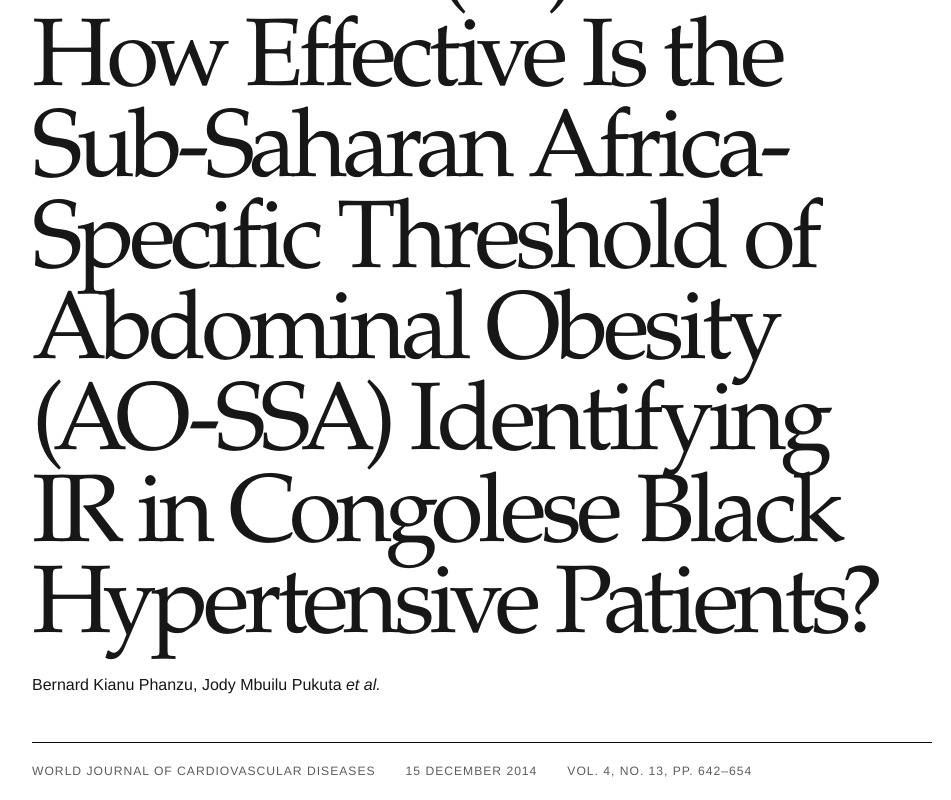
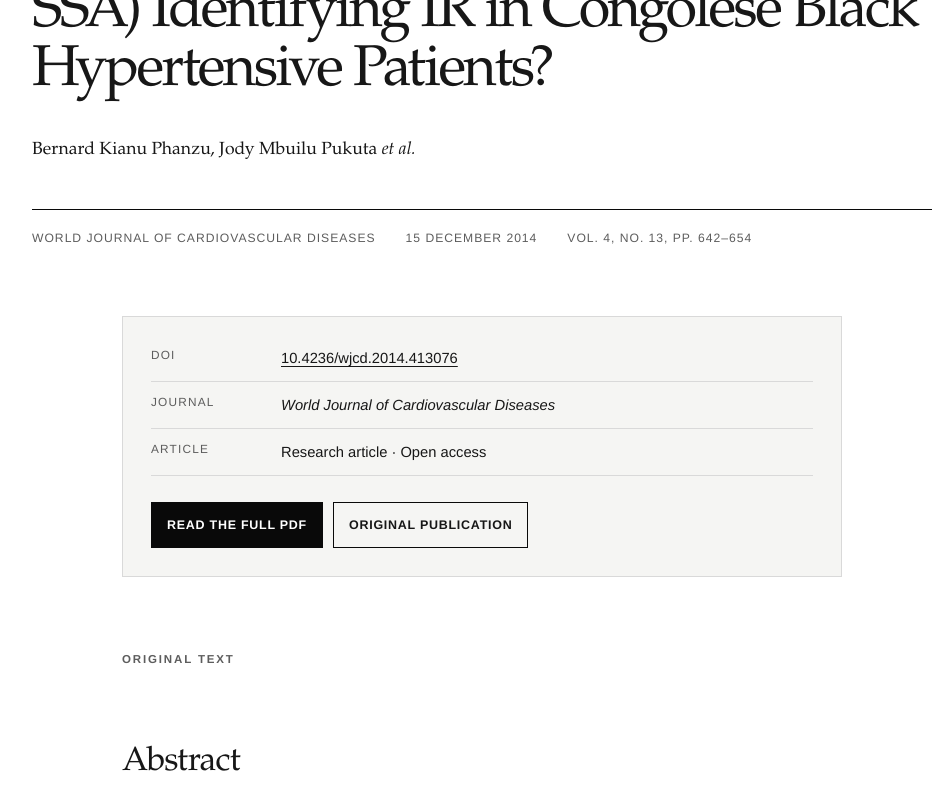
Before and after one commit to jodymbuilu1/-jodymbuilu-blog, a plain HTML site: page insulin-resistance-congolese-hypertensive-patients.html in a window 1280 px wide. Shown: the part 500-1300 px from the top of the page, without its empty margins (158-1109 px from the left). Drawn offline with Linux system fonts and the light colour scheme.

Commit message:
Améliorer la présentation des publications scientifiques

```diff
--- a/styles.css
+++ b/styles.css
@@ -95,6 +95,22 @@ img, svg { max-width: 100%; }
 .article-header h1 { margin: 0; font: 500 clamp(3rem, 7.5vw, 7rem)/.95 var(--serif); letter-spacing: -.055em; }
 .article-header h1.long-title { font-size: clamp(2.7rem, 5.8vw, 5.4rem); line-height: 1; }
 .article-subtitle { max-width: 760px; margin: 36px 0 0; color: var(--mid); font: clamp(1.25rem, 2vw, 1.65rem)/1.5 var(--serif); }
+.paper-header .paper-title { font-size: clamp(2.25rem, 4.5vw, 4.35rem); line-height: 1.04; letter-spacing: -.045em; }
+.paper-authors { max-width: 760px; margin: 34px 0 0; font: 1.1rem/1.55 var(--serif); }
+.paper-record { margin-bottom: 72px; padding: 28px; border: 1px solid var(--line); background: var(--wash); font-family: var(--sans); }
+.paper-record dl { margin: 0; }
+.paper-record dl div { display: grid; grid-template-columns: 110px 1fr; gap: 20px; padding: 10px 0; border-bottom: 1px solid var(--line); }
+.paper-record dl div:first-child { padding-top: 0; }
+.paper-record dt { color: var(--mid); font-size: .74rem; letter-spacing: .1em; text-transform: uppercase; }
+.paper-record dd { margin: 0; font-size: .92rem; overflow-wrap: anywhere; }
+.paper-record a { text-underline-offset: 3px; }
+.paper-actions { display: flex; flex-wrap: wrap; gap: 10px; margin-top: 26px; }
+.paper-action { display: inline-block; padding: 11px 15px; border: 1px solid var(--black); font-size: .78rem; font-weight: 700; letter-spacing: .06em; text-decoration: none; text-transform: uppercase; }
+.paper-action.primary { background: var(--black); color: var(--white); }
+.paper-action:hover, .paper-action:focus-visible { text-decoration: underline; text-underline-offset: 4px; }
+.paper-abstract > .kicker { margin-top: 0; font-family: var(--sans); }
+.paper-keywords { margin-top: 2.2em !important; padding-top: 1.2em; border-top: 1px solid var(--line); font-size: 1rem; }
+.paper-citation .license-note { color: var(--mid); font-size: .82rem; }
 .article-meta { display: flex; flex-wrap: wrap; gap: 14px 30px; margin-top: 44px; padding-top: 18px; border-top: 1px solid var(--black); color: var(--mid); font-size: .76rem; letter-spacing: .08em; text-transform: uppercase; }
 .article-body { padding-bottom: 110px; }
 .article-body .content { width: min(var(--reading), 100%); margin: 0 auto; font: 1.16rem/1.78 var(--serif); }
```
